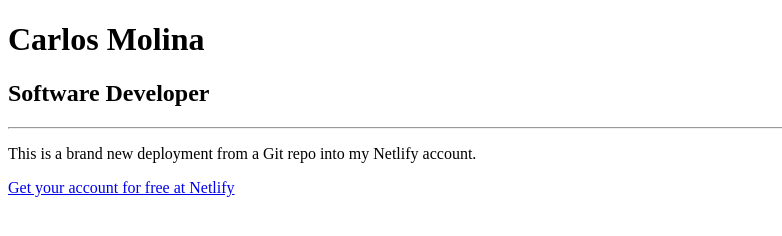
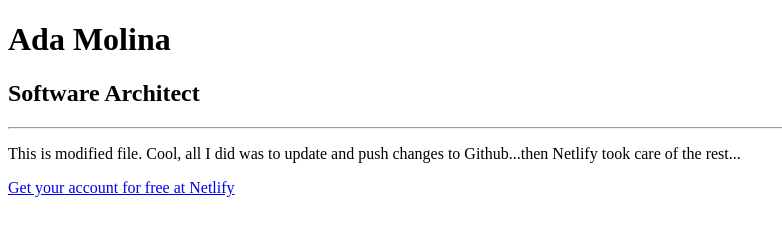
Before and after one commit to carloscodingroadtrip/netlify-portfolio, a plain HTML site: page index.html in a window 1280 px wide. Shown: the whole page, without its empty margins (0-782 px from the left). Drawn offline with Linux system fonts and the light colour scheme.

Commit message:
Update name for the stutend and titlet

```diff
--- a/index.html
+++ b/index.html
@@ -8,10 +8,11 @@
 </head>
 
 <body>
-    <h1>Carlos Molina</h1>
-    <h2>Software Developer</h2>
+    <h1>Ada Molina</h1>
+    <h2>Software Architect</h2>
     <hr>
-    <p>This is a brand new deployment from a Git repo into my Netlify account.</p>
+    <p>This is modified file. Cool, all I did was to update and push changes to Github...then Netlify took care of the
+        rest...</p>
 
     <a href="http://www.netlify.com" target="_blank">Get your account for free at Netlify</a>
 </body>
```
